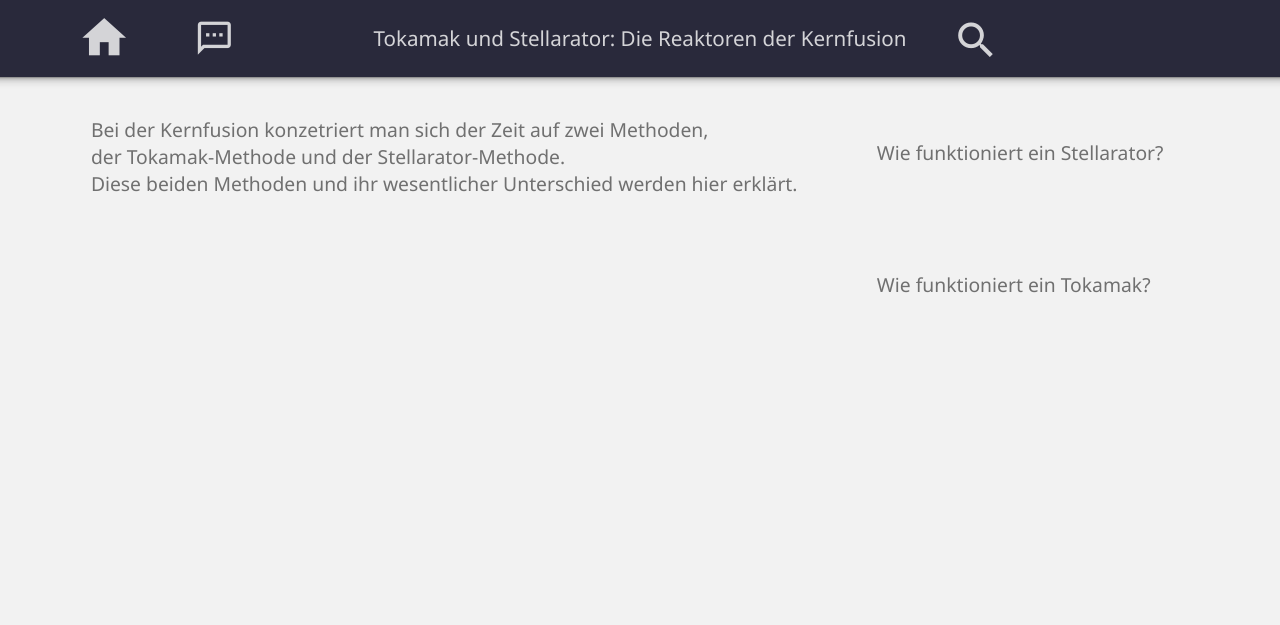
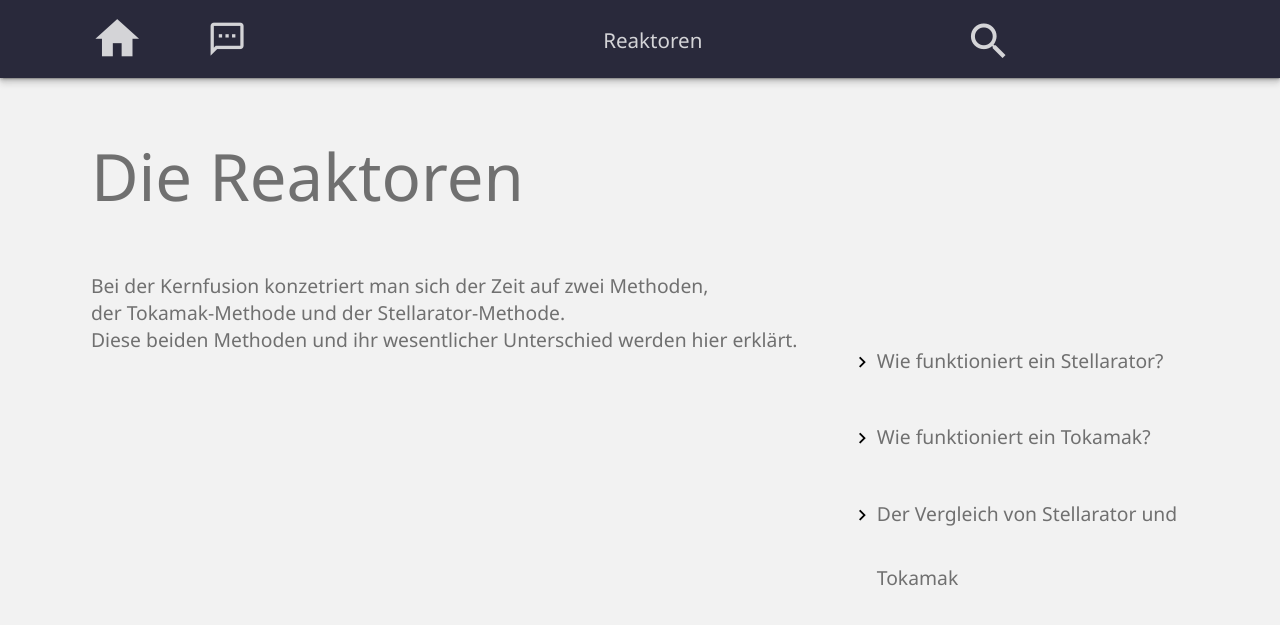
Before and after one commit to Cha0sType/site-thermonuclearfusion, a Flask app: page /reactors in a window 1280 px wide. Shown: the top 625 px of the page. Run offline with Flask 2, Linux system fonts and the light colour scheme.

Commit message:
you know

```diff
--- a/main.py
+++ b/main.py
@@ -9,36 +9,37 @@
 
 PORT = 1234  #Defining the port the server will be listing to
 
+headername = "<h2 style='color: rgba(255, 255, 255, 0.8); font-weight: normal; font-size: 1.61vw; margin-bottom: 0.9vw; margin-left: auto; margin-left: 50%; transform: translateX(-50%); position: absolute;'>---</h2>"
+
 @app.route('/') #Creating index and rendering specified template
 def index():
-    return render_template('index.html', icon=icon, header=header.replace('--name--', "<h2 style='color: rgba(255, 255, 255, 0.8); font-weight: normal; font-size: 1.61vw; margin-bottom: 0.9vw; margin-left: auto; margin-left: 50%; transform: translateX(-50%); position: absolute;'>Kernfusionsreaktoren</h2>"))
+    return render_template('index.html', icon=icon, header=header.replace('--name--', headername.replace('---', "Kernfusionsreaktoren")))
 
 @app.route('/iter') #Creating iter sub page and rendering specified template
 def iter():
-    title = "ITER - Ein Forschungsprojekt in Europa"
-    return render_template('Iter/iter_index.html', header=header.replace('--name--', f"<h2 style='color: rgba(255, 255, 255, 0.8); font-weight: normal; font-size: 1.61vw; margin-bottom: 0.9vw; margin-left: auto; margin-left: 50%; transform: translateX(-50%); position: absolute;'>{title}</h2>"))
+    return render_template('Iter/iter_index.html', header=header.replace('--name--', headername.replace('---', "ITER - Ein europäisches Forschungsprojekt")))
 
 @app.route('/basics') #Creating basics sub page and rendering specified template
 def basics():
-    return render_template('Basics/basics_index.html', header=header.replace('--name--', "<h2 style='color: rgba(255, 255, 255, 0.8); font-weight: normal; font-size: 1.61vw; margin-bottom: 0.9vw; margin-left: auto; margin-left: 50%; transform: translateX(-50%); position: absolute;'>Kerfusion</h2>"))
+    return render_template('Basics/basics_index.html', header=header.replace('--name--', headername.replace('---', "Physik der Kernfusion")))
 
 @app.route('/reactors') #Creating reactors sub page and rendering specified template
 def reactors():
-    return render_template('Reactors/reactor_index.html', header=header.replace('--name--', "<h2 style='color: rgba(255, 255, 255, 0.8); font-weight: normal; font-size: 1.61vw; margin-bottom: 0.9vw; margin-left: auto; margin-left: 50%; transform: translateX(-50%); position: absolute;'>Tokamak und Stellarator: Die Reaktoren der Kernfusion</h2>"))
+    return render_template('Reactors/reactor_index.html', header=header.replace('--name--', headername.replace('---', "Reaktoren")))
 
 @app.route('/reactors/stellarator') #Creating stellerator sub page of reactors and rendering specified template
 def stellarator():
-    return render_template('Reactors/Stellarator.html', header=header)
+    return render_template('Reactors/Stellarator.html', header=header.replace('--name--', headername.replace('---', "Stellarator")))
 
 @app.route('/reactors/tokamak') #Creating tokamak sub page of reactors and rendering specified template
 def tokamak():
-    return render_template('Reactors/tokamak.html', header=header)
+    return render_template('Reactors/tokamak.html', header=header.replace('--name--', headername.replace('---', "Tokamak")))
 
 @app.route('/reactors/vergleich') #Creating vergleich sub page of reactors and rendering specified template
 def vergleich():
-    return render_template('Reactors/vergleich.html', header=header)
+    return render_template('Reactors/vergleich.html', header=header.replace('--name--', headername.replace('---', "Vergleich")))
 
 
 
 if __name__ == '__main__':
-    app.run(host='0.0.0.0', port=PORT, debug=True, threaded=True) #Starting the server
+    app.run(host='0.0.0.0', port=PORT, debug=True, threaded=True) #Starting the server, the
--- a/static/stylesheets/index.css
+++ b/static/stylesheets/index.css
@@ -41,10 +41,17 @@
 }
 
 p {
+    z-index: 0;
     margin-top: 4.1vw;
     margin-left: 7.1vw;
+    margin-bottom: 4.1vw;
+    margin-right: 7.1vw;
     font-size: 1.51vw;
     color: #707070;
+}
+
+a {
+    color: #666666;
 }
 
 svg {
--- a/static/stylesheets/iter_index.css
+++ /dev/null
@@ -1,31 +0,0 @@
-.header {
-    display: flex;
-    align-items: flex-end;
-    /* This is for vertically centering the header content */
-
-    margin-left: -1%;
-    padding-left: 1%;
-    margin-right: -1%;
-    padding-right: 1%;
-    margin-top: -1%;
-    padding-top: 1%;
-    margin-bottom: -1%;
-    padding-bottom: 1%;
-    /*
-       A div will normally have a certain margin on all sides,
-       which we obviously don't want. Therefore we set the margin
-       on every side to -1% (in % to be sure it's out of screen).
-       That causes the problem, that probably every element in the div will
-       be at least partially out of screen, so to compensate for that, we set
-       a 1% padding, whereby the element movement will be 0% again.
-    */
-
-    height: 8%;
-
-    box-shadow: 0 1px 1px rgba(0,0,0,0.12),
-              0 2px 2px rgba(0,0,0,0.12),
-              0 4px 4px rgba(0,0,0,0.12),
-              0 8px 8px rgba(0,0,0,0.12);
-
-    background: #29293B;
-}
--- a/templates/Iter/iter_index.html
+++ b/templates/Iter/iter_index.html
@@ -2,7 +2,6 @@
 
 <head>
     <meta charset="UTF-8">
-    <link rel="stylesheet" href="{{url_for('static', filename='iter_index.css')}}">
     <link href="https://fonts.googleapis.com/icon?family=Material+Icons" rel="stylesheet">
     <link rel="stylesheet" href="{{url_for('static', filename='stylesheets/index.css')}}">
     <title>Iter - Forschungsprojekt in Europa</title>
--- a/templates/Reactors/reactor_index.html
+++ b/templates/Reactors/reactor_index.html
@@ -2,14 +2,17 @@
 
 <head>
     <meta charset="UTF-8">
+    <link rel="stylesheet" href="{{url_for('static', filename='stylesheets/index.css')}}">
     <link rel="stylesheet" href="{{url_for('static', filename='stylesheets/iter_index.css')}}">
     <link href="https://fonts.googleapis.com/icon?family=Material+Icons" rel="stylesheet">
-    <link rel="stylesheet" href="{{url_for('static', filename='stylesheets/index.css')}}">
+    <link rel="icon" type="img/svg" href="{{url_for('static', filename='Icon.svg')}}">
     <title>Reactor Home</title>
 </head>
 
 <body>
+
     {{ header|safe }}
+    <h1>Die Reaktoren</h1>
     <p>
 
 
@@ -17,13 +20,13 @@
         Stellarator-Methode.<br>
         Diese beiden Methoden und ihr wesentlicher Unterschied werden hier erklärt.
     </p>
-
+    {{ icon|safe }}
     <pagebutton onclick="location.href='reactors/stellarator'" style="margin-left: 65vw; margin-top: -6vw;">
         Wie funktioniert ein Stellarator?</pagebutton>
-<br><br><br><br><br><br>
-        <pagebutton onclick="location.href='reactors/tokamak'" style="margin-left: 65vw; margin-top: -6vw;">
+
+    <pagebutton onclick="location.href='reactors/tokamak'" style="margin-left: 65vw;">
             Wie funktioniert ein Tokamak?</pagebutton>
-
+    <pagebutton onclick="location.href='reactors/vergleich'" style="margin-left: 65vw; margin-top: 6vw;">Der Vergleich von Stellarator und Tokamak</pagebutton>
 </body>
 
 </html>
@@ -74,3 +77,4 @@
         background-color: transparent;
     }
 </style>
+<script src="{{url_for('static', filename='scripts/index.js')}}"></script>
```
Also changed, not shown: templates/Basics/basics_index copy.html (added, +16 -0 lines), templates/Basics/basics_index.html (+31 -2 lines), templates/Reactors/Stellarator.html (+21 -6 lines), templates/Reactors/Tokamak.html (+22 -8 lines), 1 other file.
